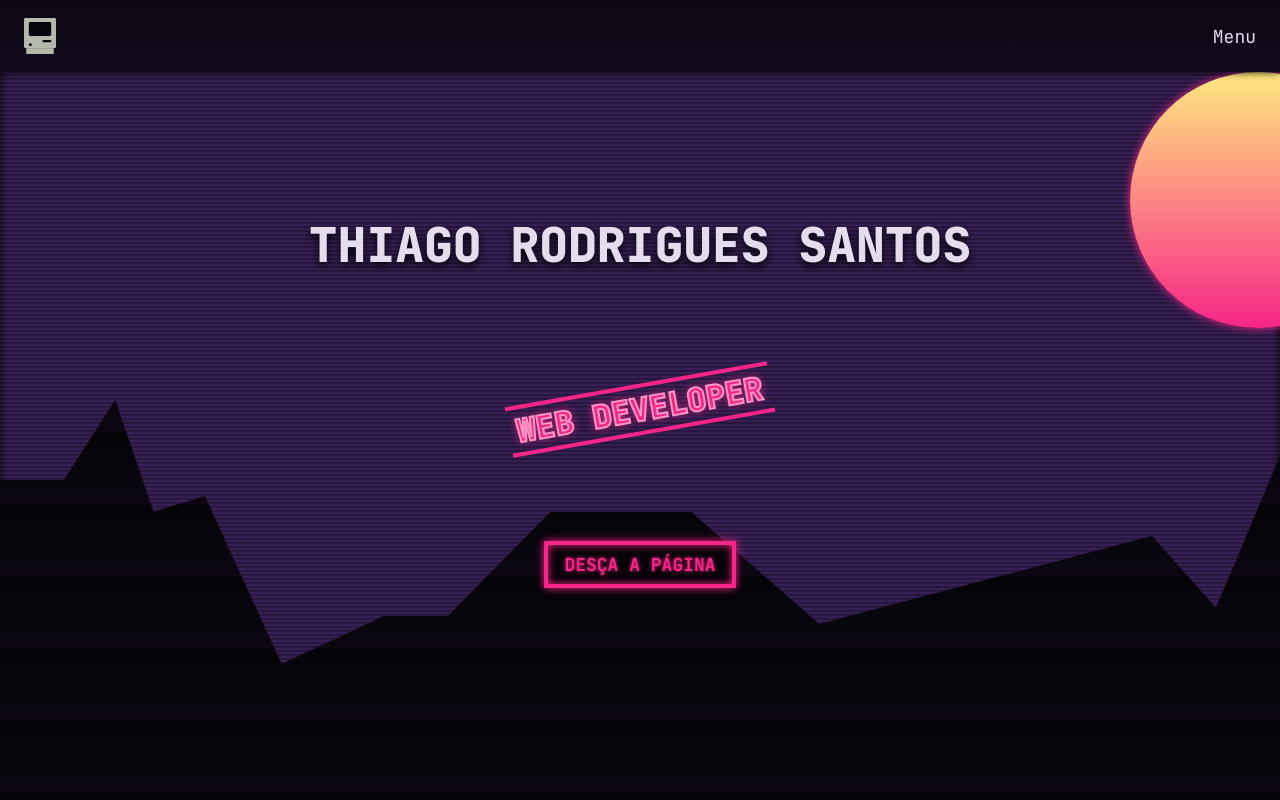
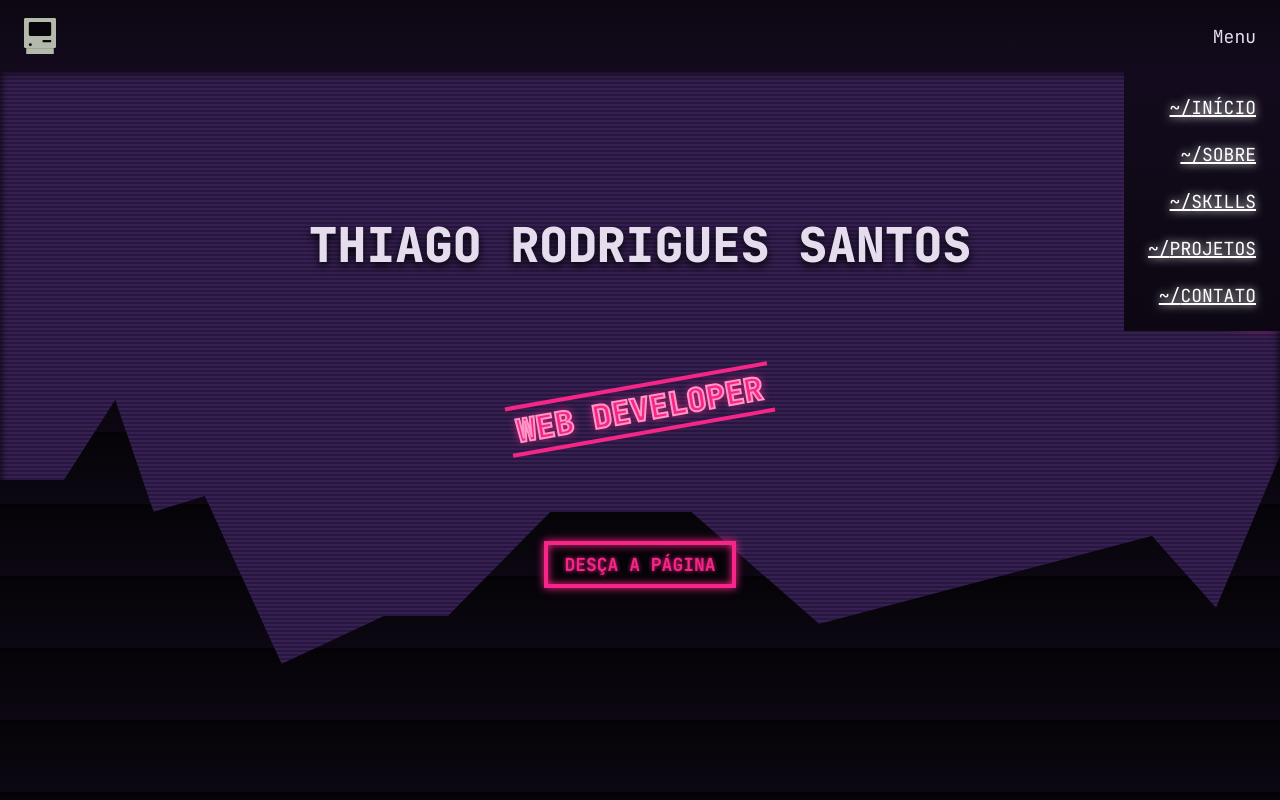
Before and after one commit to trsaints/trsaints-frontend, a React (Vite) app: page / in a window 1280 px wide. Shown: the top 800 px of the page. Built offline with nearby package versions, Linux system fonts and the light colour scheme.

Commit message:
restructure component for manipulating rendering

```diff
--- a/src/app/components/MainHeader/index.jsx
+++ b/src/app/components/MainHeader/index.jsx
@@ -1,4 +1,4 @@
-import Navbar from "../Navbar/Navbar";
+import { HeaderMenu } from "./HeaderMenu/HeaderMenu";
 
 import "./index.css";
 
@@ -10,28 +10,13 @@ function Banner({ srcPath }) {
   return <img className="header__banner" src={srcPath} alt="" />;
 }
 
-function Nav() {
-  const mainLinks = [
-    { name: "início", url: "#" },
-    { name: "sobre", url: "#about" },
-    { name: "skills", url: "#skills" },
-    { name: "projetos", url: "#projects" },
-    { name: "contato", url: "#contact" },
-  ];
-
-  return <Navbar element={"header"} links={mainLinks} />;
-}
-
-function Menu({ onHandleClick }) {
+function Menu() {
   return (
-    <menu className="header__menu">
-      <li className="header__option">
-        <button className="header__button" onClick={onHandleClick}>
-          Menu
-        </button>
-      </li>
-    </menu>
+    <HeaderMenu.Root>
+      <HeaderMenu.Button />
+      <HeaderMenu.Nav />
+    </HeaderMenu.Root>
   );
 }
 
-export const MainHeader = { Root, Banner, Menu, Nav };
+export const MainHeader = { Root, Banner, Menu };
```
